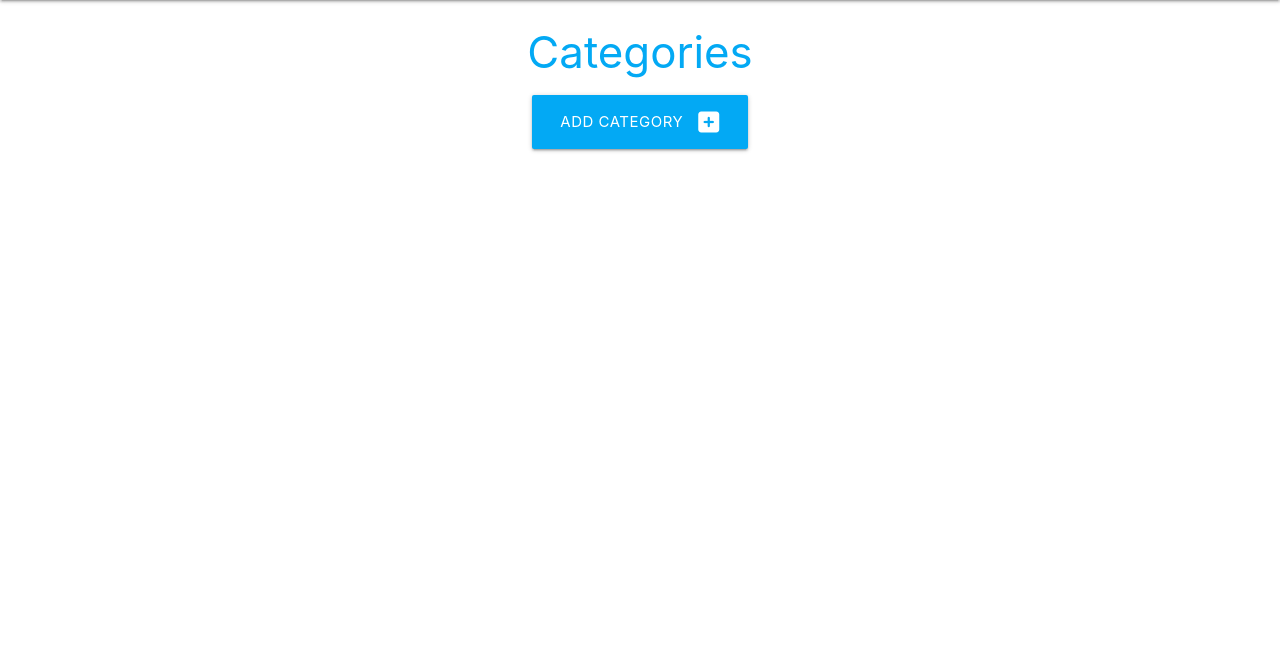
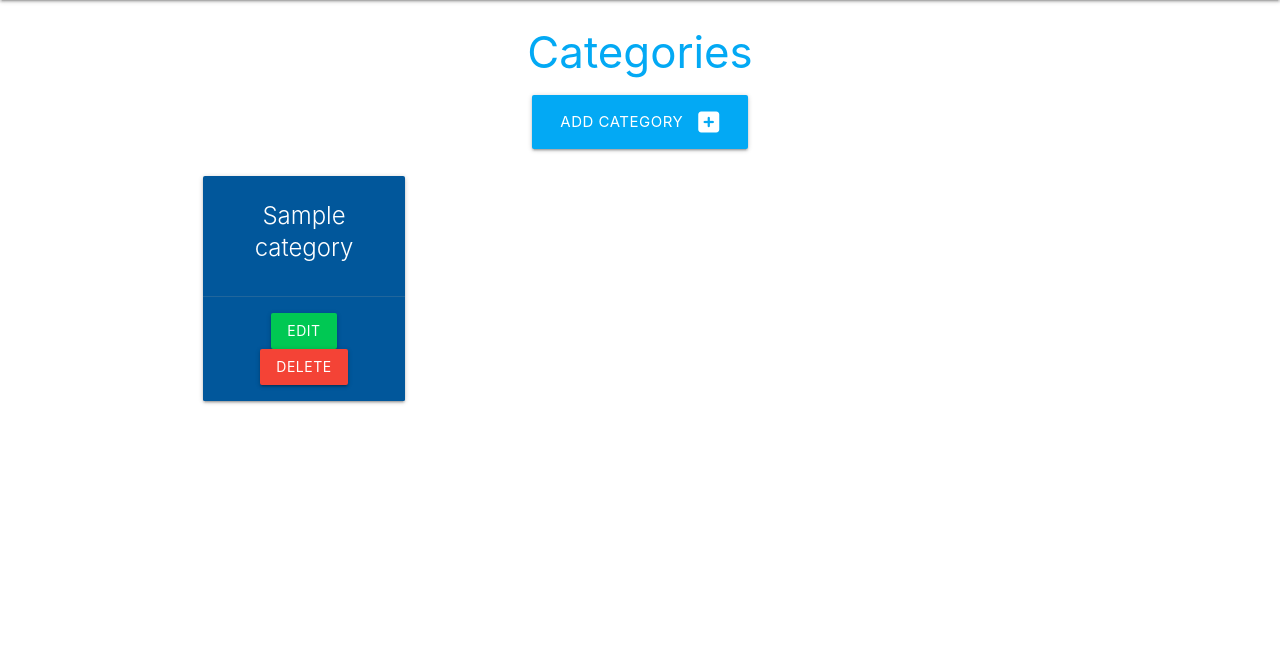
Before and after one commit to BobWritesCode/materialize-project, a Flask app: template taskmanager/templates/categories.html in a window 1280 px wide. Shown: the part 64-720 px from the top of the page. Run offline with Flask 3, Linux system fonts and the light colour scheme; the template is opened without the code that fills it: values that come from a table or form of the project are taken from there, others are empty; tables that the repository leaves empty hold one stand-in row (values such as "Sample post").

Commit message:
Add loop to show categories

```diff
--- a/taskmanager/templates/categories.html
+++ b/taskmanager/templates/categories.html
@@ -10,4 +10,20 @@
     </div>
 </div>
 
+<div class="row">
+    {% for category in categories %}
+    <div class="col s12 m6 l3">
+        <div class="card light-blue darken-4 center-align">
+            <div class="card-content white-text">
+                <span class="card-title">{{category.category_name}}</span>
+            </div>
+            <div class="card-action">
+                <a class="btn green accent-4" href="#">Edit</a>
+                <a class="btn red" href="#">Delete</a>
+            </div>
+        </div>
+    </div>
+    {% endfor %}
+</div>
+
 {% endblock %}
```
